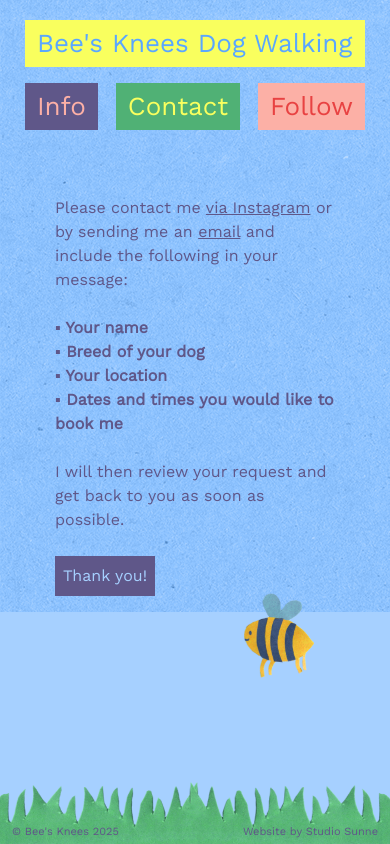
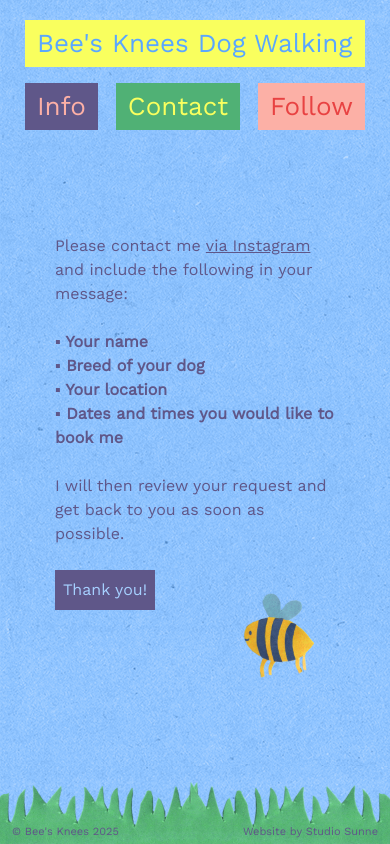
Before and after one commit to abigailforeman1/bees-knees-dog-walking, a Next.js app: page /contact in a window 390 px wide. Built offline with nearby package versions, Linux system fonts and the light colour scheme; a web font is replaced by a local one; what tailwindcss-text-fill-stroke would draw is missing.

Commit message:
updated background

```diff
--- a/src/app/contact/page.js
+++ b/src/app/contact/page.js
@@ -3,6 +3,7 @@ import NextImage from "next/image";
 import { gsap } from 'gsap/dist/gsap';
 import { useGSAP } from '@gsap/react';
 import useWindowDimensions from "@/app/hooks/useWindowDimension";
+import { useEffect } from "react";
 
 if (typeof window !== 'undefined') {
   gsap.registerPlugin(useGSAP);
@@ -26,14 +27,14 @@ export default function Page() {
       <NextImage
         id="bee"
         src={"/bee-paper.png"}
-        className="absolute bottom-20 right-[-70px] scale-x-[-1]"
+        className="fixed bottom-20 right-[-70px] scale-x-[-1]"
         style={{ zIndex: 101 }}
         alt="bee"
         width={70}
         height={0}
         priority
       />
-      <div className="text-sm md:text-base flex flex-col justify-center items-center w-full h-full mt-[180px] md:mt-[0px] md:h-screen">
+      <div className="text-sm md:text-base flex flex-col justify-center items-center w-full mt-[0px] h-screen">
         <div className="flex flex-col p-4 w-4/5 md:w-3/5 gap-6 justify-center text-purple font-[family-name:var(--font-workSans)]">
           <p>Please contact me{" "}
             <a
@@ -42,13 +43,7 @@ export default function Page() {
               target="_blank"
               rel="noopener noreferrer"
             >via Instagram</a>{" "}
-            or by sending me an{" "}
-            <a
-              className="underline hover:text-yellow"
-              href="mailto:willowweebs1963@icloud.com"
-              target="_blank"
-              rel="noopener noreferrer"
-            >email</a>{" "}and include the following in your message:</p>
+            and include the following in your message:</p>
           <ul className="font-bold">
             <li>▪︎ Your name</li>
             <li>▪︎ Breed of your dog</li>
```
